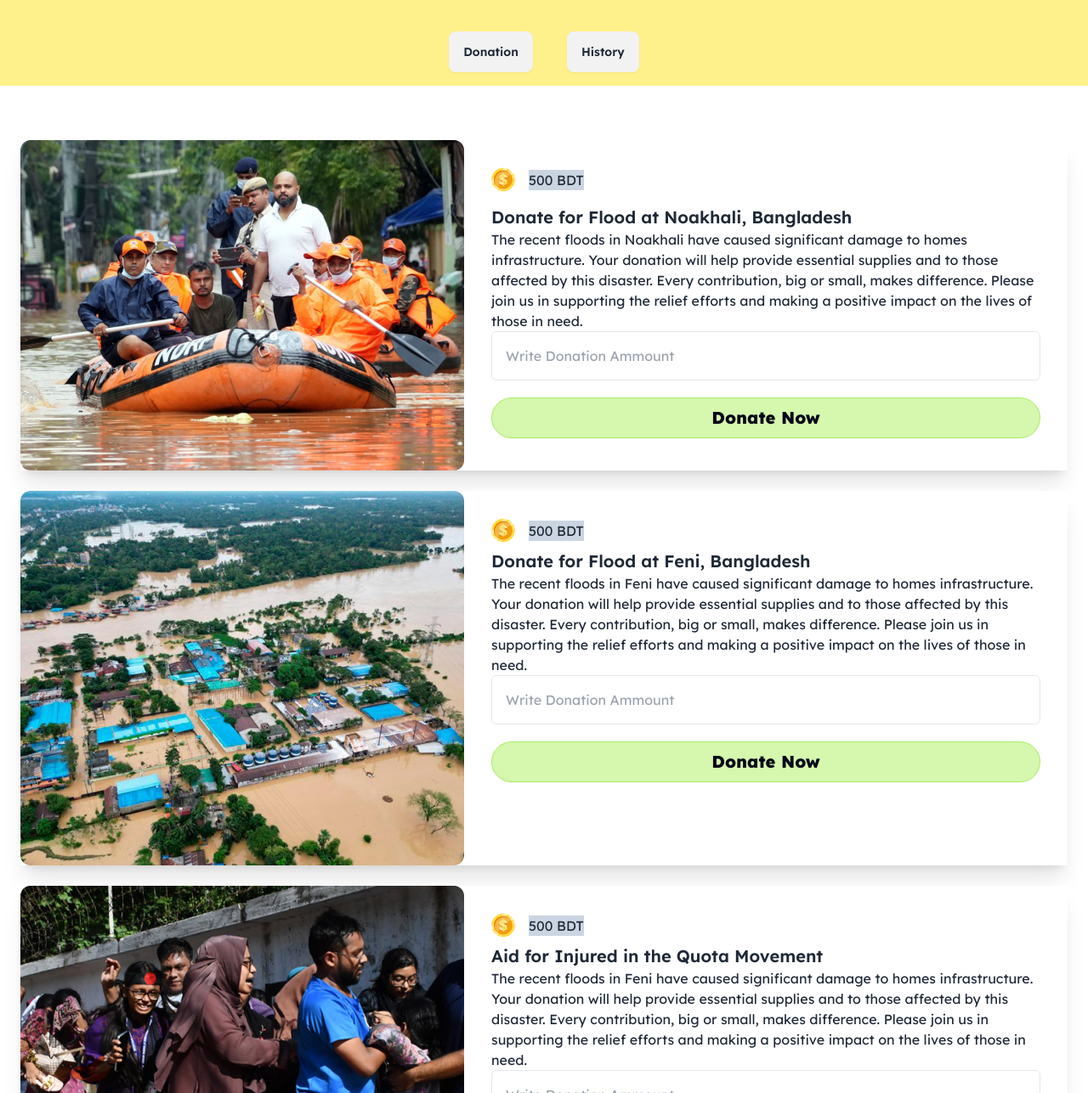
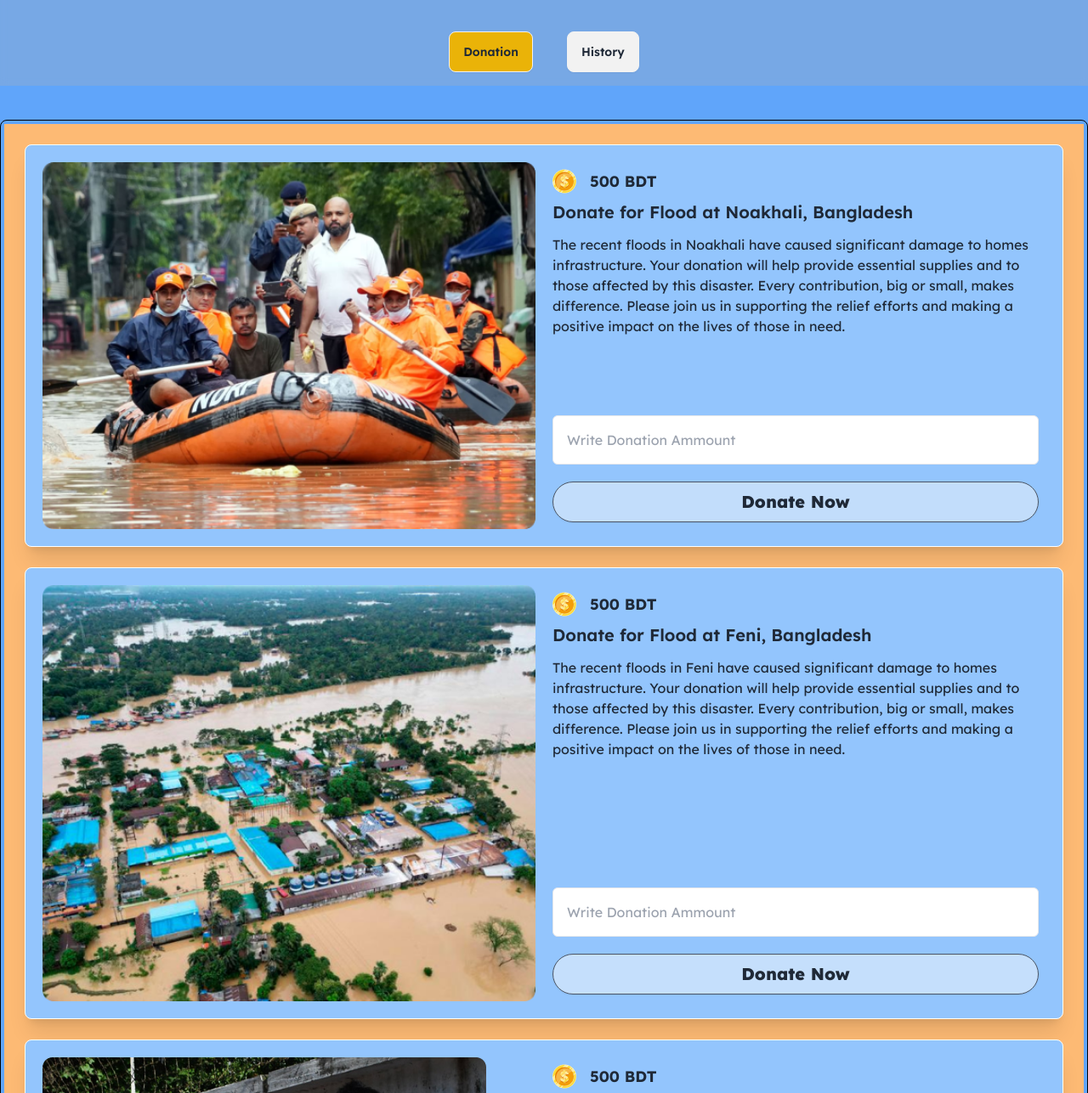
Before and after one commit to majidul-007/DonationBD, a plain HTML site: page index.html in a window 1280 px wide. Shown: the part 63-1350 px from the top of the page at 85% size. Drawn offline with nearby package versions, Linux system fonts and the light colour scheme.

Commit message:
editing final

```diff
--- a/blog.html
+++ b/blog.html
@@ -4,7 +4,7 @@
 <head>
     <meta charset="UTF-8">
     <meta name="viewport" content="width=device-width, initial-scale=1.0">
-    <title>Document</title>
+    <title>Blog</title>
 
     <link rel="preconnect" href="https://fonts.googleapis.com">
     <link rel="preconnect" href="https://fonts.gstatic.com" crossorigin>
@@ -23,12 +23,12 @@
 
 </head>
 
-<body class="lexend">
-    <header class="bg-gradient-to-t pt-0 mt-0 bg-yellow-200 sticky top-0 z-10">
-        <nav class="navbar max-w-screen-xl bg-yellow-200 justify-between mx-auto  mt-0">
+<body class="lexend bg-blue-300 min-h-screen p-2 md:p-0">
+    <header class=" pt-0 mt-0  bg-blue-300 sticky top-0 z-10">
+        <nav class="navbar  max-w-screen-xl  bg-blue-300 justify-evenly mx-auto  mt-0">
 
             <div class="navbar-start">
-                <a href="index.html" class="btn btn-ghost text-base md:text-xl">Home</a>
+                <a href="index.html" class="btn btn-ghost  md:text-xl text-white text-xl bg-yellow-500">Home</a>
             </div>
 
 
@@ -36,15 +36,15 @@
 
             <div class="navbar-center flex gap-2 items-center">
 
-                <img class="w-7" src="/assets/logo.png" alt="">
-                <h1 class="font-semibold text-base md:text-xl">Donatebangla</h1>
+                <img class="w-7" src="./assets/logo.png" alt="">
+                <h1 class="font-semibold text-base md:text-xl text-white">Donate4bangla</h1>
 
 
             </div>
-            <div class="navbar-end forced-colors:[#973737] ">
+            <div class="navbar-end flex gap-1 ">
 
                 <img class="" src="/assets/coin.png" alt="">
-                <h1 id="total-Account" class=" text-base md:text-xl flex gap-2">5999.00
+                <h1 id="total-Account" class=" text-base md:text-xl flex gap-2 text-white">5999.00
                 </h1>
             </div>
 
@@ -55,10 +55,10 @@
 
 
     <main class="">
-        <section class="p-4 mt-20 max-w-screen-xl flex flex-col gap-4 justify-between mx-auto  mt-10">
+        <section class="p-6 bg-orange-300 border rounded-lg mt-20 max-w-screen-xl flex flex-col gap-4 justify-between mx-auto ">
             <h1 class="font-extrabold text-4xl">Important FAQ</h1>
 
-            <div>
+            <div class="border-2  ">
                 <div class="collapse collapse-arrow bg-base-200 border-b-2 border-slate-300 rounded-none p-3">
                     <input type="radio" name="my-accordion-2" checked="checked" />
                     <div class="collapse-title text-xl font-medium">What is the Document Object Model(DOM)?</div>
@@ -73,25 +73,34 @@
                         <p>The Selectors API provides methods that make it quick and easy to retrieve Element nodes from the DOM by matching against a set of selectors. This is much faster than past techniques, wherein it was necessary to, for example, use a loop in JavaScript code to locate the specific items you needed to find.</p>
                     </div>
                 </div>
-                <div class="collapse collapse-arrow bg-base-200 border-b-2 border-slate-300 rounded-none rounded-none p-3">
+                <div
+                    class="collapse collapse-arrow bg-base-200 border-b-2 border-slate-300  rounded-none p-3">
                     <input type="radio" name="my-accordion-2" />
-                    <div class="collapse-title text-xl font-medium">What is the event delegation in the context of the DOM,
-                        and why is it useful?</div>
+                    <div class="collapse-title text-xl font-medium">What is the event delegation in the context of the
+                        DOM,and why is it useful?</div>
                     <div class="collapse-content">
-                        <p>In the context of the DOM (Document Object Model), event delegation is a technique where you attach a single event listener to a parent element, allowing it to capture events triggered on any of its child elements, instead of attaching separate listeners to each child element; this is useful because it significantly improves performance by reducing the number of event listeners needed, especially when dealing with large or dynamically generated lists of elements</p>
+                        <p>In the context of the DOM (Document Object Model), event delegation is a technique where you attach a single event listener to a parent element, allowing it to capture events triggered on any of its child elements, instead of attaching separate listeners to each child element; this is useful because it significantly improves performance by reducing the number of event listeners needed, especially when dealing with large or dynamically generated lists of elements
+                        </p>
                     </div>
                 </div>
                 <div class="collapse collapse-arrow bg-base-200 border-b-2 border-slate-300 rounded-none p-3">
                     <input type="radio" name="my-accordion-2" />
-                    <div class="collapse-title text-xl font-medium">How do you manipulate an element's attributes and styles using the DOM?</div>
+                    <div class="collapse-title text-xl font-medium">How do you manipulate an element's attributes and
+                        styles
+                        using the DOM?</div>
                     <div class="collapse-content">
                         <p>The classList object only provide methods to change the class of an element. If you want to change other attributes like id , href , or src , you can use the setAttribute() method. The setAttribute() method accepts two arguments: The name of the attribute to set.</p>
                     </div>
                 </div>
             </div>
+
         </section>
+
+
+
     </main>
-    <script src="/javascript/index.js"></script>
+
+    <script src="index.js"></script>
 
 </body>
 
--- a/index.html
+++ b/index.html
@@ -4,12 +4,11 @@
 <head>
     <meta charset="UTF-8">
     <meta name="viewport" content="width=device-width, initial-scale=1.0">
-    <title>Document</title>
+    <title>Donate4bangla</title>
 
     <link rel="preconnect" href="https://fonts.googleapis.com">
     <link rel="preconnect" href="https://fonts.gstatic.com" crossorigin>
     <link href="https://fonts.googleapis.com/css2?family=Lexend:wght@100..900&display=swap" rel="stylesheet">
-
 
     <link href="https://cdn.jsdelivr.net/npm/daisyui@4.12.10/dist/full.min.css" rel="stylesheet" type="text/css" />
     <script src="https://cdn.tailwindcss.com"></script>
@@ -22,55 +21,40 @@
     </style>
 </head>
 
-<body class="lexend">
-    <header class="bg-gradient-to-t pt-0 mt-0 bg-yellow-200 sticky top-0 z-10">
-        <nav class="navbar max-w-screen-xl bg-yellow-200 justify-between mx-auto  mt-0">
+<body class="lexend bg-blue-400 ">
+    <header class=" pt-0 mt-0  bg-orange-300 bg-opacity-15 backdrop-blur-sm sticky top-0 z-10">
+        <nav class="navbar max-w-screen-xl   justify-evenly mx-auto  mt-0">
 
             <div class="navbar-start">
-                <a  href="/html/blog.html" class="btn btn-ghost c text-xl">Blog</a>
+                <a href="blog.html" class="btn btn-ghost text-white text-xl bg-yellow-500">Blog</a>
             </div>
             <div class="navbar-center flex gap-2 items-center">
 
-                <img class="w-7" src="/assets/logo.png" alt="">
-                <h1 class="font-semibold text-base md:text-xl">DonateBangla</h1>
-
+                <img class="w-7" src="./assets/logo.png" alt>
+                <h1 class="font-semibold text-base md:text-xl text-white">Donate4bangla</h1>
 
             </div>
-            <div class="navbar-end forced-colors:[#973737] ">
+            <div class="navbar-end flex gap-1 ">
 
-                <img class="" src="/assets/coin.png" alt="">
-                <h1 id="total-Account" class=" text-xl flex gap-2">5999.00
+                <img src="./assets/coin.png" alt>
+                <h1 id="total-Account" class=" text-xl flex gap-2 text-white">5999.00
                 </h1>
             </div>
 
         </nav>
 
         <div class="max-w-screen-xl flex gap-10 justify-center pt-9 pb-4 mx-auto">
-            <div class="btn">Donation</div>
-            <div class="btn">History</div>
+            <div id="donationBtn" class="btn bg-yellow-500 ">Donation</div>
+            <div id="historyBtn" class="btn ">History</div>
         </div>
     </header>
 
-    <main class="relative">
+    <section class="max-w-screen-xl  justify-between mx-auto  mt-10 border border-black rounded-lg p-1">
 
-
-        <section class="max-w-screen-xl  justify-between mx-auto  mt-10 flex flex-col gap-6 mb-10 p-6">
-            <div class="flex bg-base-100 justify-between shadow-xl">
-                <div class="card card-compact bg-base-100  shadow-xl"></div>
-
-                <img src="/assets/noakhali.png" alt="Shoes" />
-
-                <div class="card-body ">
-                    <div class="  flex w-56 gap-4 items-center inline-flex ">
-                        <img src="/assets/coin.png" alt="">
-                        <h1  class="bg-slate-300"> <span id="price"> 500</span> BDT</h1>
-
-                    </div>
-                    <div>
         <div id="modal"
             class="bg-white hidden  rounded-2xl text-zinc-800 fixed z-50 top-[50%] left-[50%] p-10 translate-x-[-50%] translate-y-[-50%] flex flex-col items-center  space-y-4">
             <h1 class="text-xl font-bold">Congrates</h1>
-                        <img src="/assets/coin.png" alt="">
+            <img src="./assets/coin.png" alt="">
             <p>You Have Donated for HumanKind</p>
             <h1>Successfully</h1>
 
@@ -78,85 +62,39 @@
                 class="bg-lime-400 border-lime-400 border-2 hover:scale-95 duration-300   px-5 rounded-xl text-zinc-800 font-bold py-2 text-lg ">Close</button>
 
         </div>
+
+        <div class="bg-orange-300 card-containerr flex flex-col gap-6 p-6">
+            <div class=" flex flex-col lg:flex-row  bg-blue-300 border p-5 rounded-lg border-white gap-3 shadow-xl">
+
+                <div class=" lg:w-full ">
+                    <img class="w-full" src="./assets/noakhali.png" alt="Shoes" />
                 </div>
-                    <div>
-                        <h2 class="card-title">Donate for Flood at Noakhali, Bangladesh</h2>
-                        <p> The recent floods in Noakhali have caused significant damage to homes infrastructure. Your
-                            donation will help provide essential supplies and to those affected by this disaster. Every
-                            contribution, big or small, makes difference. Please join us in supporting the relief
-                            efforts and making a positive impact on the lives of those in need.</p>
+
+                <div class="card-body p-2  lg:w-full  justify-between ">
+                    <div class="  flex w-56 gap-4 items-center   lg:w-full  ">
+                        <img src="./assets/coin.png" alt>
+                        <h1 class="font-bold text-lg"> <span id="price">
+                                500</span> BDT</h1>
+
+                    </div>
+                    <div class="flex flex-col h-full gap-3 ">
+                        <h2 class="card-title ">Donate for Flood at
+                            Noakhali, Bangladesh</h2>
+                        <p> The recent floods in Noakhali have caused
+                            significant damage to homes infrastructure. Your
+                            donation will help provide essential supplies
+                            and to those affected by this disaster. Every
+                            contribution, big or small, makes difference.
+                            Please join us in supporting the relief
+                            efforts and making a positive impact on the
+                            lives of those in need.</p>
                         <div class="flex flex-col">
                             <input id="card_text" class=" mb-5 p-4 text-base border rounded-md" type="text"
                                 placeholder="Write Donation Ammount">
 
-
                             <button id="donet-btn"
-                                class="px-10 text-xl w-full  font-extrabold text-slate-950 btn bg-[#ABEF5F] bg-opacity-50 border-[#ABEF5F] rounded-r-full rounded-full "
-                                class="btn" >Donate Now
-
-                            </button>
-
-                        </div>
-                    </div>
-                </div>
-            </div>
-            <div class="flex bg-base-100 justify-between shadow-xl">
-                <div class="card card-compact bg-base-100  shadow-xl"></div>
-
-                <img src="/assets/feni.png" alt="Shoes" />
-
-                <div class="card-body ">
-                    <div class="  flex w-56 gap-4 items-center inline-flex ">
-                        <img src="/assets/coin.png" alt="">
-                        <h1  class="bg-slate-300"> <span id="priceTwo"> 500</span> BDT</h1>
-
-                    </div>
-                    <div>
-                        <h2 class="card-title">Donate for Flood at Feni, Bangladesh</h2>
-                        <p> The recent floods in Feni have caused significant damage to homes infrastructure. Your
-                            donation will help provide essential supplies and to those affected by this disaster. Every
-                            contribution, big or small, makes difference. Please join us in supporting the relief
-                            efforts and making a positive impact on the lives of those in need.</p>
-                        <div class="flex flex-col">
-                            <input id="card_textFeni" class=" mb-5 p-4 text-base border rounded-md" type="text"
-                                placeholder="Write Donation Ammount">
-
-
-                            <button id="donet-btnF"
-                                class="px-10 text-xl w-full  font-extrabold text-slate-950 btn bg-[#ABEF5F] bg-opacity-50 border-[#ABEF5F] rounded-r-full rounded-full "
-                                class="btn" >Donate Now
-
-                            </button>
-
-                        </div>
-                    </div>
-                </div>
-            </div>
-            <div class="flex bg-base-100 justify-between shadow-xl">
-                <div class="card card-compact bg-base-100  shadow-xl"></div>
-
-                <img src="/assets/quota-protest.png" alt="Shoes" />
-
-                <div class="card-body ">
-                    <div class="  flex w-56 gap-4 items-center inline-flex ">
-                        <img src="/assets/coin.png" alt="">
-                        <h1  class="bg-slate-300"> <span id="priceThree"> 500</span> BDT</h1>
-
-                    </div>
-                    <div>
-                        <h2 class="card-title">Aid for Injured in the Quota Movement</h2>
-                        <p> The recent floods in Feni have caused significant damage to homes infrastructure. Your
-                            donation will help provide essential supplies and to those affected by this disaster. Every
-                            contribution, big or small, makes difference. Please join us in supporting the relief
-                            efforts and making a positive impact on the lives of those in need.</p>
-                        <div class="flex flex-col">
-                            <input id="card_textQuota" class=" mb-5 p-4 text-base border rounded-md" type="text"
-                                placeholder="Write Donation Ammount">
-
-
-                            <button id="donet-btnQ"
-                                class="px-10 text-xl w-full  font-extrabold text-slate-950 btn bg-[#ABEF5F] bg-opacity-50 border-[#ABEF5F] rounded-r-full rounded-full "
-                                class="btn" >Donate Now
+                                class="px-10 text-xl w-full  font-extrabold  btn bg-slate-100 bg-opacity-50 border-gray-600   rounded-r-full rounded-full ">Donate
+                                Now
 
                             </button>
 
@@ -165,12 +103,95 @@
                 </div>
             </div>
 
+            <div class="flex flex-col lg:flex-row  bg-blue-300 border p-5 rounded-lg border-white gap-3 shadow-xl">
+
+                <div class=" lg:w-full ">
+                    <img class="w-full" src="./assets/feni.png" alt="Shoes" />
+                </div>
+
+                <div class="card-body p-2  lg:w-full  justify-between ">
+                    <div class=" flex w-56 gap-4 items-center   lg:w-full ">
+                        <img src="./assets/coin.png" alt>
+                        <h1 class="font-bold text-lg "> <span id="priceTwo">
+                                500</span> BDT</h1>
+
+                    </div>
+                    <div class="flex flex-col h-full gap-3 ">
+                        <h2 class="card-title">Donate for Flood at Feni,
+                            Bangladesh</h2>
+                        <p> The recent floods in Feni have caused
+                            significant damage to homes infrastructure. Your
+                            donation will help provide essential supplies
+                            and to those affected by this disaster. Every
+                            contribution, big or small, makes difference.
+                            Please join us in supporting the relief
+                            efforts and making a positive impact on the
+                            lives of those in need.</p>
+                        <div class="flex flex-col">
+                            <input id="card_textFeni" class=" mb-5 p-4 text-base border rounded-md" type="text"
+                                placeholder="Write Donation Ammount">
+
+                            <button id="donet-btnF"
+                                class="px-10 text-xl w-full  font-extrabold  btn bg-slate-50 bg-opacity-50 border-gray-600 rounded-r-full rounded-full ">Donate
+                                Now
+
+                            </button>
+
+                        </div>
+                    </div>
+                </div>
+            </div>
+
+            <div class="flex flex-col lg:flex-row  bg-blue-300 border p-5 rounded-lg border-white gap-3 shadow-xl">
+                <div class="lg:w-full">
+                    <img src="./assets/quota-protest.png" alt="Shoes" />
+                </div>
+
+
+
+                <div class="card-body p-2  lg:w-full  justify-between  ">
+                    <div class="  flex w-56 gap-4 items-center   lg:w-full ">
+                        <img src="./assets/coin.png" alt>
+                        <h1 class="font-bold text-lg"> <span id="priceThree">
+                                500</span> BDT</h1>
+
+                    </div>
+                    <div class="flex flex-col h-full gap-3">
+                        <h2 class="card-title">Aid for Injured in the Quota Movement</h2>
+
+                        <p> The recent floods in Feni have caused
+                            significant damage to homes infrastructure. Your
+                            donation will help provide essential supplies
+                            and to those affected by this disaster. Every
+                            contribution, big or small, makes difference.
+                            Please join us in supporting the relief
+                            efforts and making a positive impact on the
+                            lives of those in need.</p>
+                        <div class="flex flex-col">
+                            <input id="card_textQuota" class=" mb-5 p-4 text-base border rounded-md" type="text"
+                                placeholder="Write Donation Ammount">
+
+                            <button id="donet-btnQ"
+                                class="px-10 text-xl w-full  font-extrabold text-slate-950 btn bg-slate-50 bg-opacity-50 border-gray-600 rounded-r-full rounded-full ">Donate
+                                Now
+
+                            </button>
+
+                        </div>
+                    </div>
+                </div>
+            </div>
+        </div>
+
+        <div
+            class=" p-6 bg-green-500 border rounded-lg history-containerr min-h-screen hidden  max-w-screen-2xl mx-auto ">
+            <div id="output" class="space-y-5">
 
     </section>
 
-        <script src="/javascript/ff.js"></script>
+    <script src="/ff.js"></script>
 
-        <script src="/javascript/index.js"></script>
+    <script src="index.js"></script>
     </main>
 </body>
 
--- a/index.js
+++ b/index.js
@@ -1,3 +1,5 @@
+
+
 function calculate(price, money,parent) {
     const number = /\d/;
     const string = /[a-zA-Z]/;
```
Lines whose indentation alone changed are shown as unchanged.
